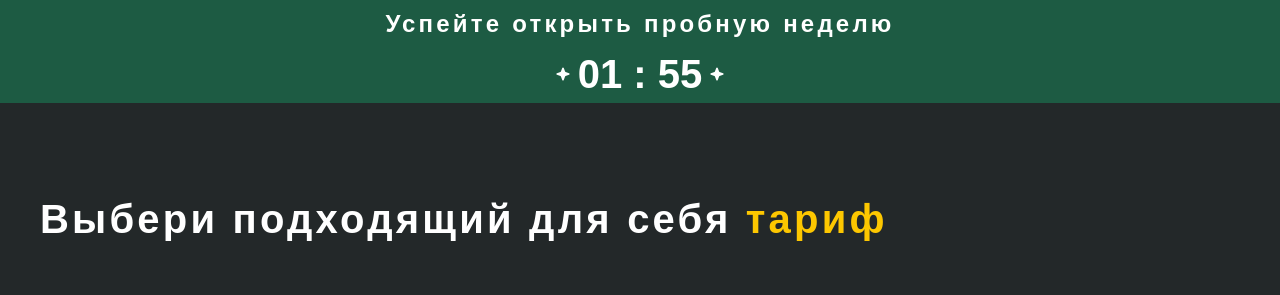
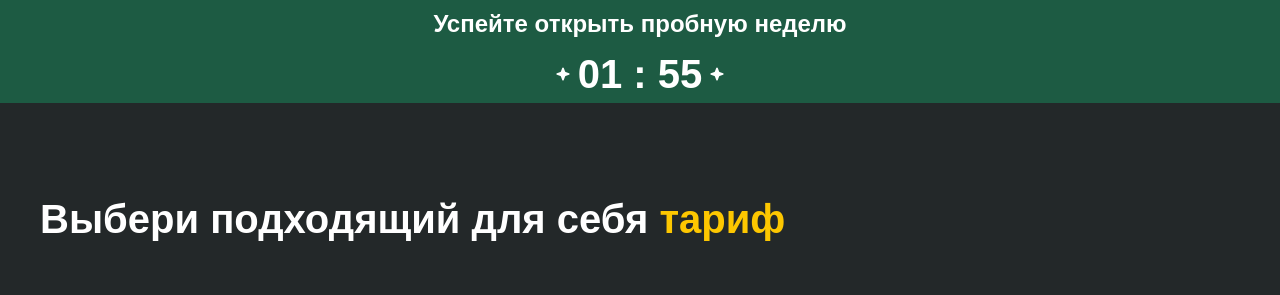
Before and after one commit to mam1nmodnik/trening, a Next.js app: page / in a window 1280 px wide. Shown: the top 295 px of the page. Built offline with nearby package versions, Linux system fonts and the light colour scheme; no server answers.

Commit message:
fix | delete  tracking style

```diff
--- a/src/components/layout/MyApp.tsx
+++ b/src/components/layout/MyApp.tsx
@@ -9,7 +9,7 @@ export default function MyApp() {
       <MyHeader />
       <main className="flex justify-center   lg:mb-[150px]  sm:m-10  mt-5 mr-4 ml-4 mb-[20px]">
         <div className="max-w-[1216px] sm:mt-[50px] flex flex-col sm:gap-[100px] gap-[10px]">
-          <h1 className="sm:text-[40px] text-[24px] font-bold text-white leading-[130%] tracking-[0.2rem] scale-x-100 font-stretch-expanded Montserrat">
+          <h1 className="sm:text-[40px] text-[24px] font-bold text-white leading-[130%] scale-x-100 font-stretch-expanded Montserrat">
             Выбери подходящий для себя
             <span className="text-yellow-400"> тариф</span>
           </h1>
--- a/src/components/layout/MyHeader.tsx
+++ b/src/components/layout/MyHeader.tsx
@@ -4,7 +4,7 @@ import Timer from "@/components/UI/Time";
 export default function MyHeader() {
   return (
     <header className="sm:h-[103px] h-[85px] bg-[#1D5B43] flex flex-col gap-[4px] text-center pt-[8px] pb-[8px]">
-        <h1 className="sm:text-2xl text-[18px] font-semibold text-white  tracking-[0.2rem] Montserrat">
+        <h1 className="sm:text-2xl text-[18px] font-semibold text-white   Montserrat">
           Успейте открыть пробную неделю
         </h1>
         <div className="flex justify-center gap-[8px]">
```
